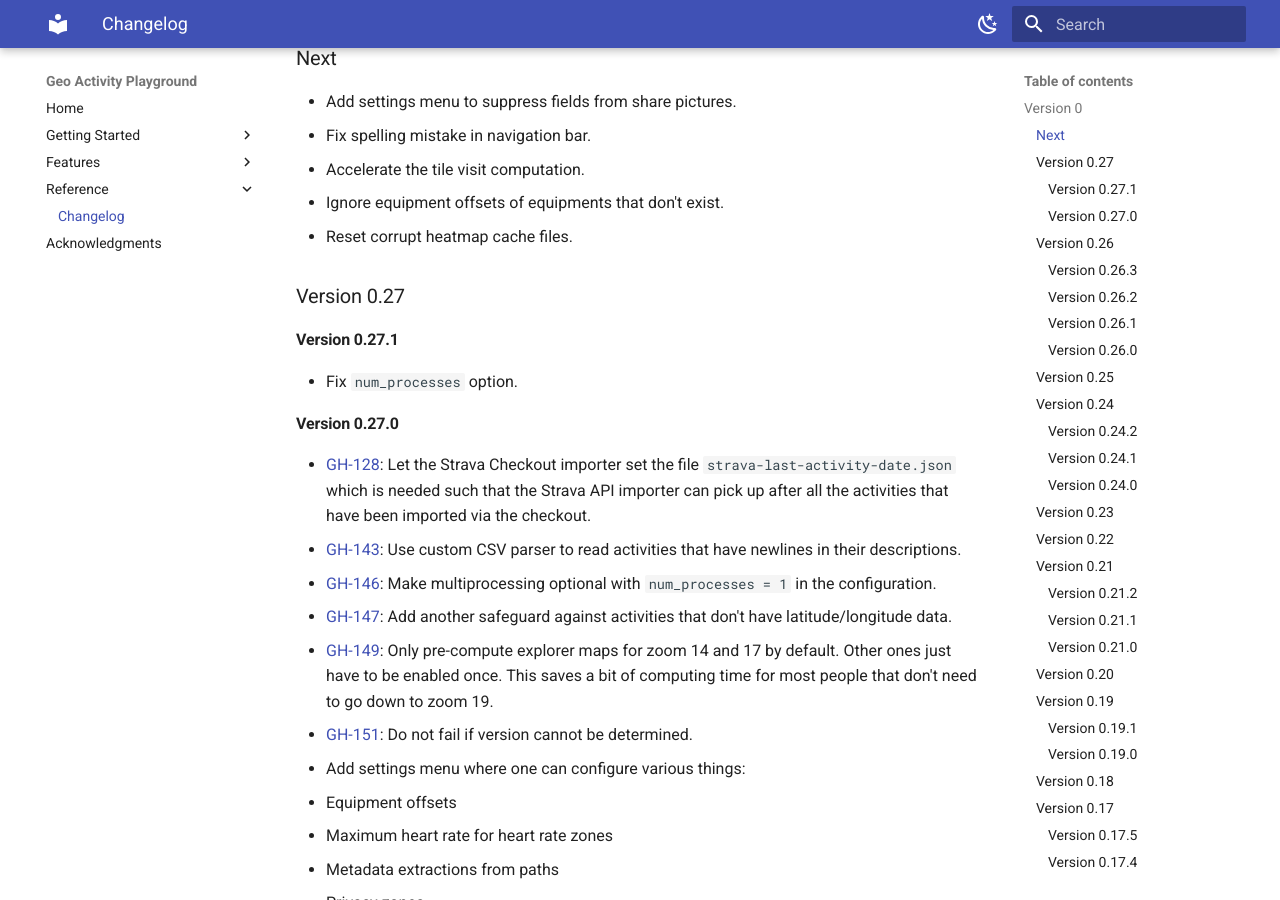
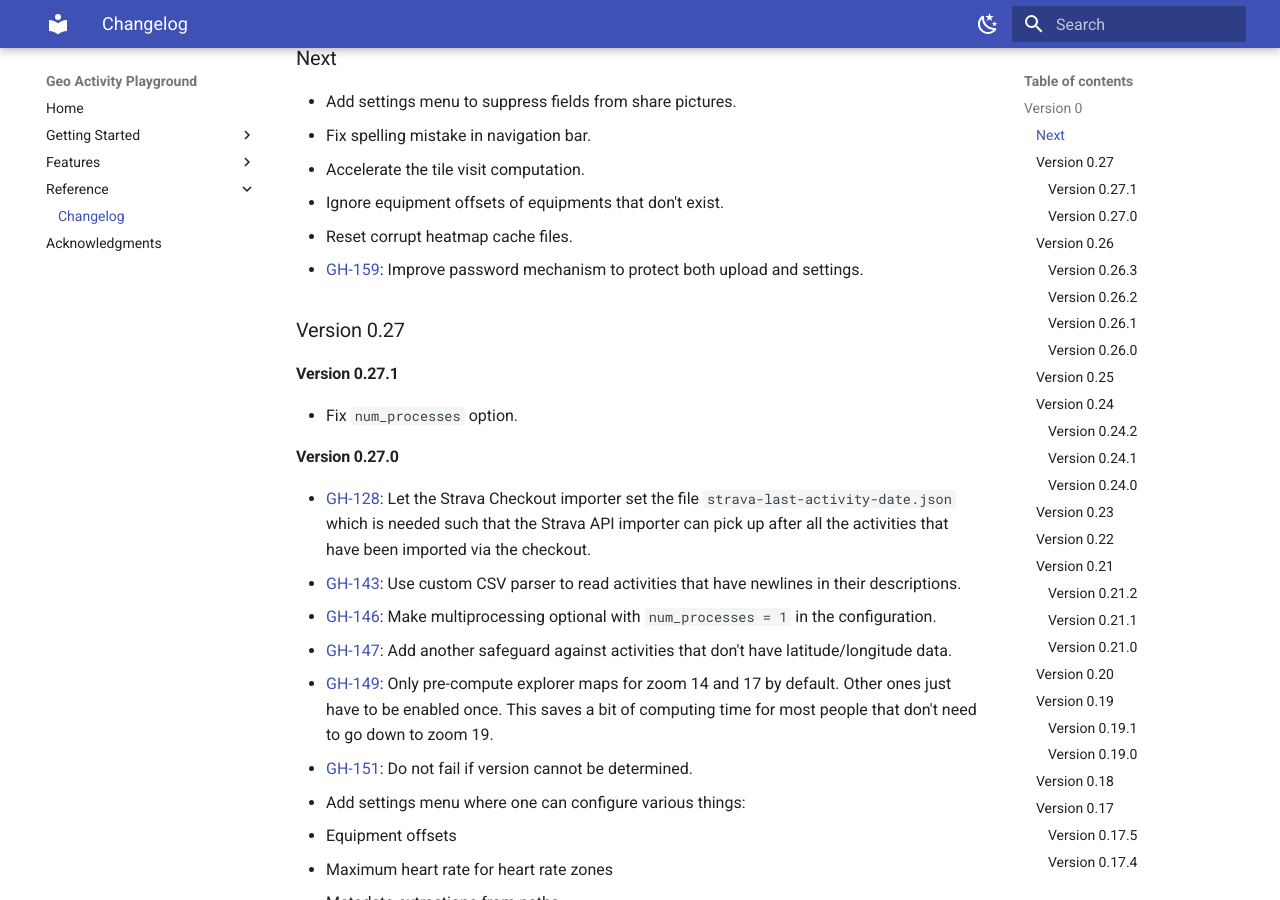
Before and after one commit to martin-ueding/geo-activity-playground, an MkDocs documentation site: the page built from docs/reference/changelog.md, in a window 1280 px wide and 900 px high, scrolled down 336 px. Built offline with MkDocs 1.6.1 and Material for MkDocs 9.7.7, drawn with Linux system fonts in a browser that asks for light colours.

Commit message:
Changelog entry

```diff
--- a/docs/reference/changelog.md
+++ b/docs/reference/changelog.md
@@ -13,6 +13,7 @@ This is the pre-release series. Things haven't settled yet, so each minor versio
 - Accelerate the tile visit computation.
 - Ignore equipment offsets of equipments that don't exist.
 - Reset corrupt heatmap cache files.
+- [GH-159](https://github.com/martin-ueding/geo-activity-playground/issues/159): Improve password mechanism to protect both upload and settings.
 
 ### Version 0.27
 
```
